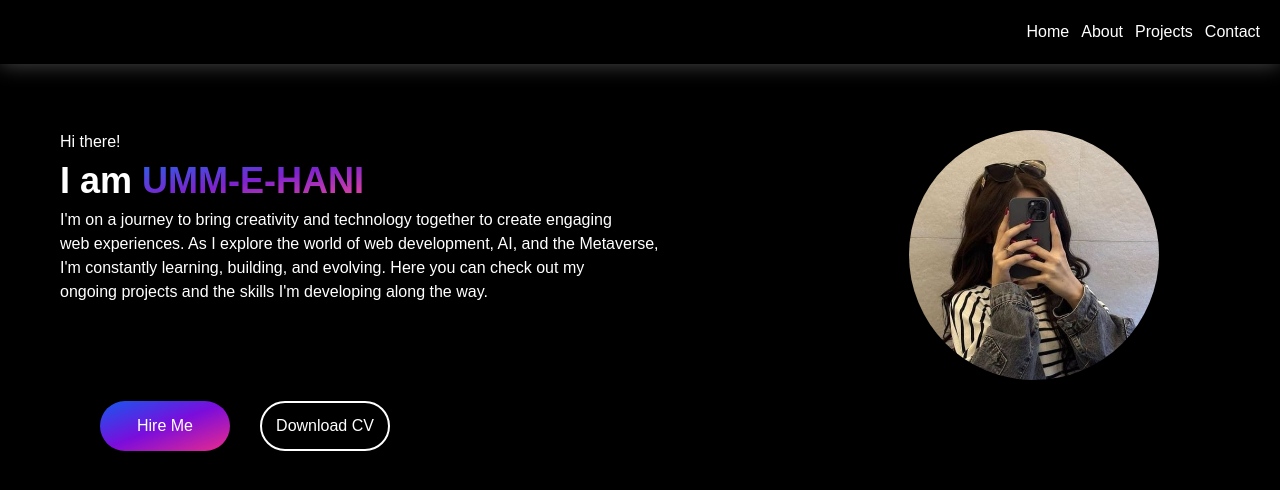
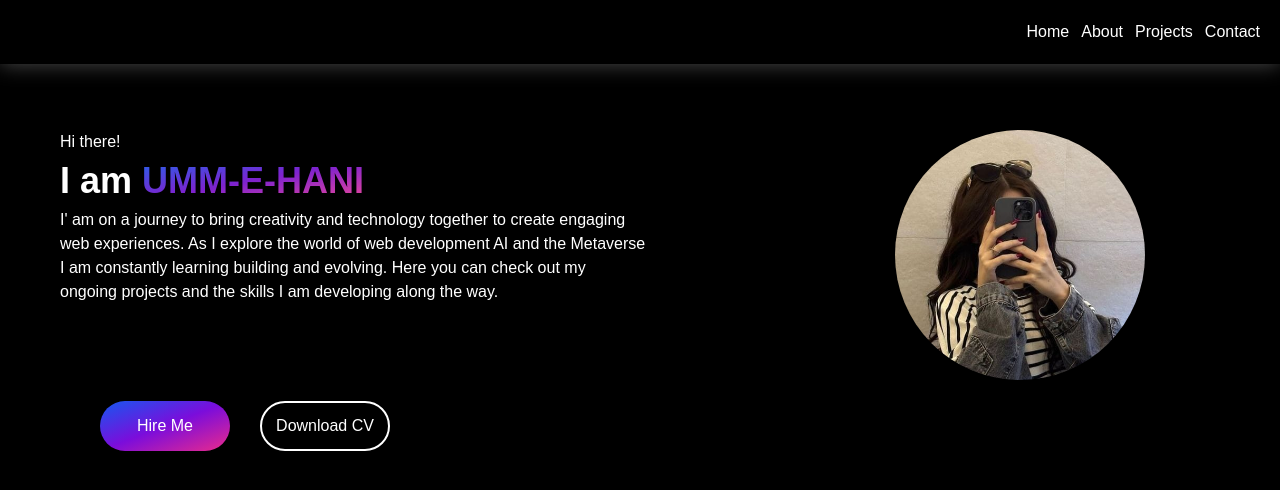
Before and after one commit to Umm-e-Hani02/portfolio-using-next-js, a Next.js app: page /home in a window 1280 px wide. Shown: the top 490 px of the page. Built offline with nearby package versions, Linux system fonts and the light colour scheme.

Commit message:
nextjs milestone2 portfolio

```diff
--- a/src/app/home/page.tsx
+++ b/src/app/home/page.tsx
@@ -7,11 +7,11 @@ export default function HomeSection() {
           I am <span>UMM-E-HANI</span>
         </h1>
         <p>
-          I'm on a journey to bring creativity and technology together to create
+          I' am on a journey to bring creativity and technology together to create
           engaging <br /> web experiences. As I explore the world of web
-          development, AI, and the Metaverse, <br /> I'm constantly learning,
-          building, and evolving. Here you can check out my <br />
-          ongoing projects and the skills I'm developing along the way.
+          development AI and the Metaverse <br /> I am constantly learning
+          building and evolving. Here you can check out my <br />
+          ongoing projects and the skills I am developing along the way.
         </p>
 
         <div>
```
